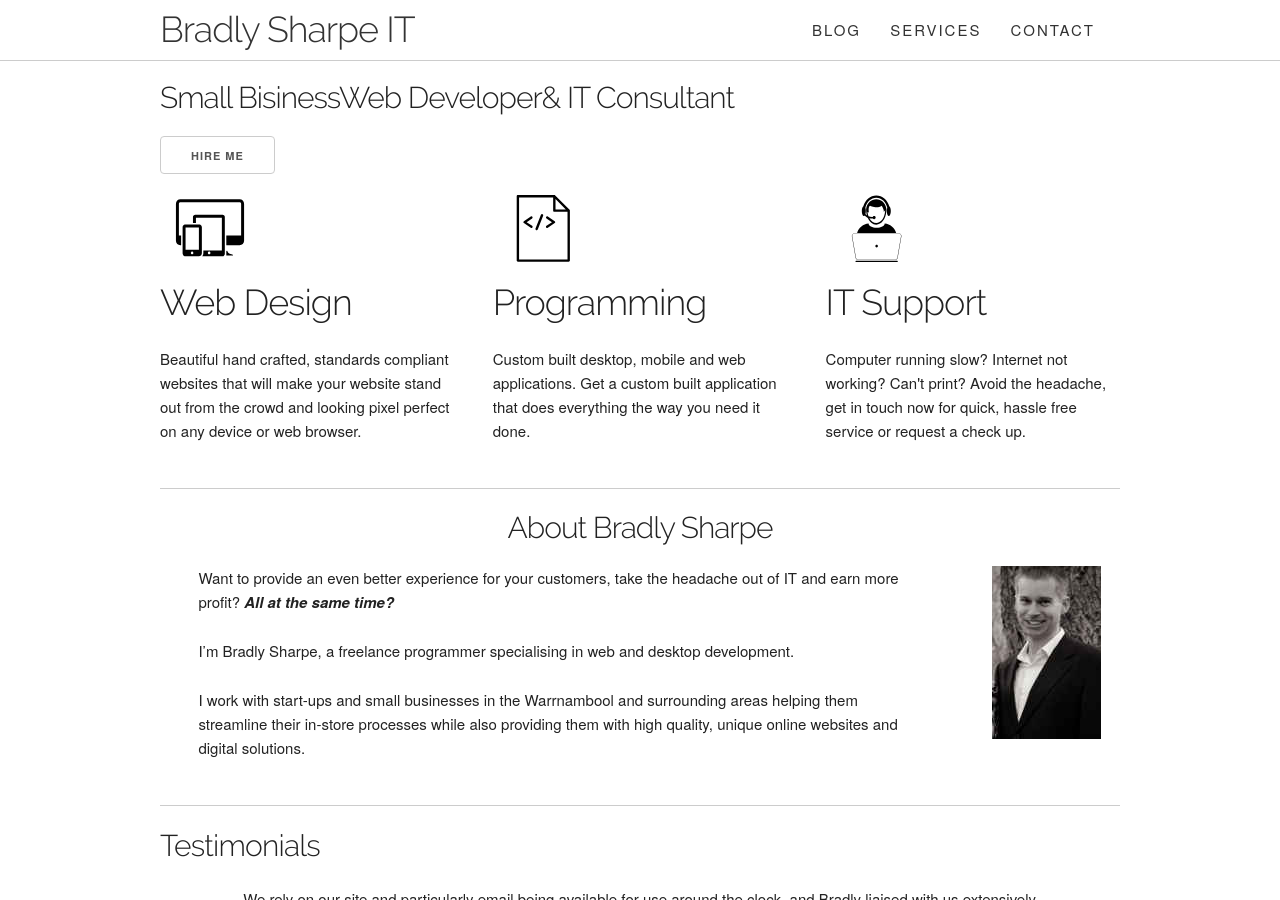
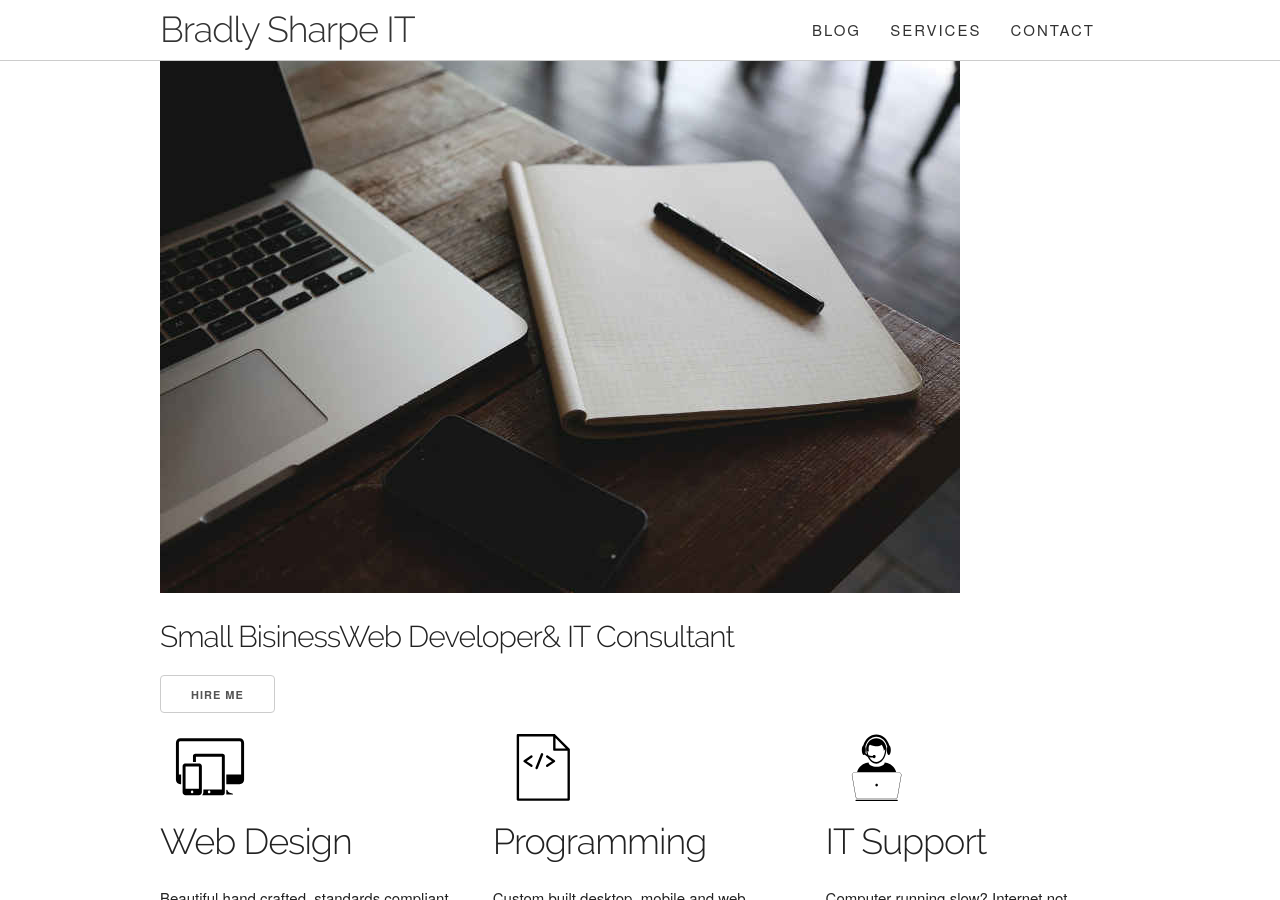
Before and after one commit to BradlySharpe/bradlysharpe.com.au, a Jekyll site: the page built from index.html, in a window 1280 px wide and 900 px high. Built offline with Jekyll 4.4.1, drawn with Linux system fonts in a browser that asks for light colours.

Commit message:
Move hero image in document

```diff
--- a/_includes/atf_home.scss
+++ b/_includes/atf_home.scss
@@ -2,8 +2,8 @@
 
 .hero {
   margin-top: 4rem;
-  background: url('/images/hero-background.jpg') center left;
-  background-size:cover;
+  /* background: url('/images/hero-background.jpg') center left;
+  background-size:cover;*/
   @include border-radius;
 
   .opacity {
--- a/_layouts/home.html
+++ b/_layouts/home.html
@@ -13,6 +13,7 @@ btf: btf_home.css
       <div class="container contentContainer">
         <div class="content">
           <div class="hero">
+            <img src="{{ site.images_url }}/images/hero-background.jpg" />
             <div class="opacity">
               <h1 class="title"><span class="break">Small Bisiness</span><span class="break">Web Developer</span><span class="break">&amp; IT Consultant</span></h1>
               <a class="button button-black action" href="contact#reason=project-enquiry" onclick="hireMe();">Hire Me</a>
```
